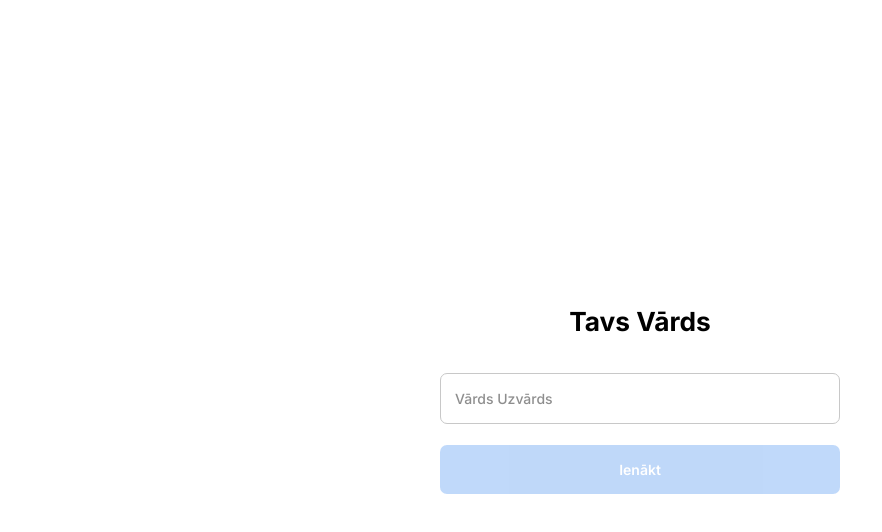
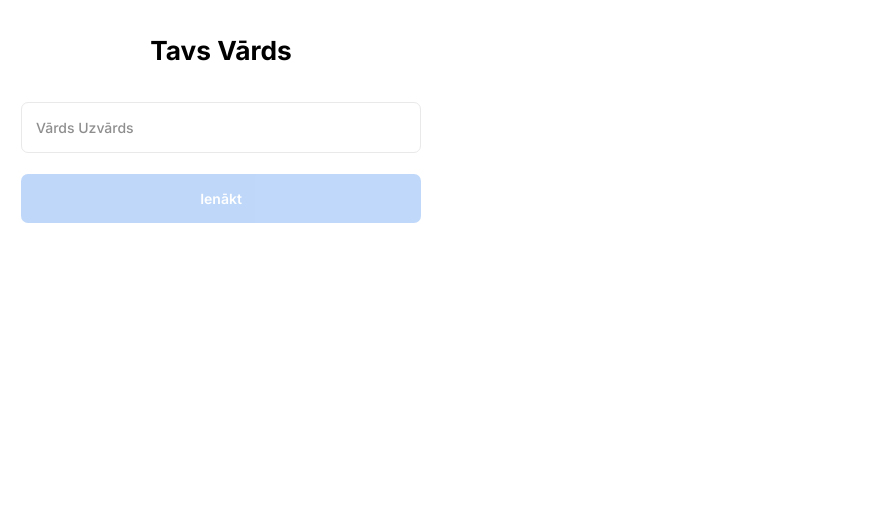
Before and after one commit to seglins/poker-quiz, a SvelteKit app in the folder app/: page / in a window 1280 px wide. Shown: the top 532 px of the page, without its empty margins (0-882 px from the left). Built offline with nearby package versions, Linux system fonts and the light colour scheme; no server answers.

Commit message:
Update colors and body styles

```diff
--- a/app/src/lib/components/Button.svelte
+++ b/app/src/lib/components/Button.svelte
@@ -8,7 +8,7 @@
 	{disabled}
 	class="w-full px-4 py-4 text-white font-semibold rounded-lg"
 	class:bg-primary={variant === 'primary'}
-	class:bg-danger={variant === 'destructive'}
+	class:bg-destructive={variant === 'destructive'}
 	class:opacity-30={disabled}
 >
 	<slot /></button
--- a/app/tailwind.config.js
+++ b/app/tailwind.config.js
@@ -10,9 +10,10 @@ export default {
 			},
 			colors: {
 				primary: '#2F80ED',
-				danger: '#EB5757',
+				destructive: '#EB5757',
 				neutral: {
-					light: '#C8C8C8',
+					light: '#E9E9E9',
+					DEFAULT: '#C8C8C8',
 					dark: '#8E8E8E'
 				}
 			}
@@ -25,12 +26,7 @@ export default {
 					fontSize: '14px'
 				},
 				body: {
-					display: 'flex',
-					justifyContent: 'center',
-					alignItems: 'center',
-					flexDirection: 'column',
-					minHeight: '100vh',
-					padding: `${theme('spacing.8')} ${theme('spacing.4')}`
+					padding: `${theme('spacing.10')} ${theme('spacing.6')}`
 				}
 			});
 		})
```
